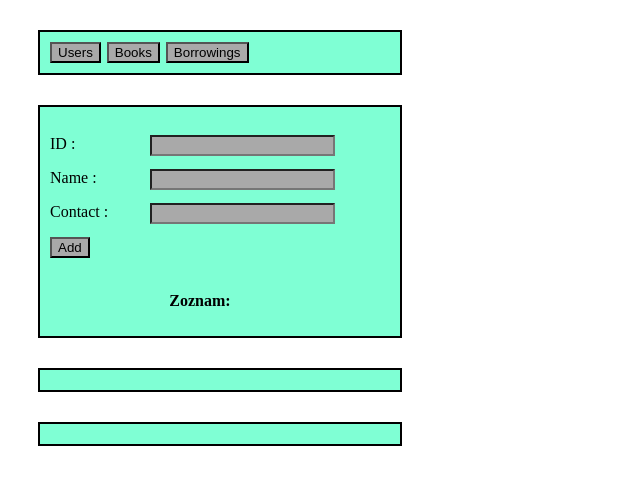
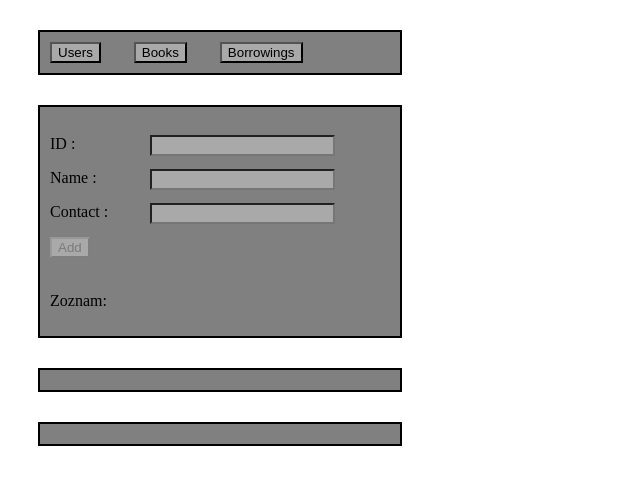
Before and after one commit to JakubUhrincat/Webovky2, an Angular app: page / in a window 1280 px wide. Shown: the top 484 px of the page, without its empty margins (0-640 px from the left). Built offline with nearby package versions, Linux system fonts and the light colour scheme.

Commit message:
Posledné úpravy funkcionality, program dokončený

```diff
--- a/src/app/app.component.css
+++ b/src/app/app.component.css
@@ -1,5 +1,5 @@
 button{
-  margin-right: 2%;
+  margin-right: 11%;
   background-color: darkgrey;
 }
 input{
@@ -23,8 +23,8 @@ p{
   padding: 10px;
   padding-right: 50px;
   margin: 30px;
-  background: aquamarine;
+  background: gray;
 }
 .list{
-  display: flex; justify-content: center; color:black; font-weight: bolder;
+  display: left; justify-content: center; color:black;
 }
--- a/src/app/app.component.html
+++ b/src/app/app.component.html
@@ -8,8 +8,7 @@
   ID :<input [(ngModel)]="user.userId"><p></p>
   Name :<input [(ngModel)]="user.userName"><p></p><p></p>
   Contact : <input [(ngModel)]="user.contact" ><p></p>
-  <!--(click)="pridaj()"-->
-  <button (click)="pridaj()">Add</button><br><br>
+  <button type="submit" [disabled]="!user.userId || !user.userName || !user.contact" (click)="pridaj()">Add</button><br><br>
   <p class="list">Zoznam:</p>
   <div *ngFor="let u of users">
     Id: <b>{{u.userId}}</b>&nbsp;&nbsp;Name: <b>{{u.userName}}</b>&nbsp;&nbsp;Contact: <b>{{u.contact}}</b>
@@ -22,7 +21,7 @@
   Name :<input [(ngModel)]="book.bookName"><p></p>
   Author : <input [(ngModel)]="book.author"><p></p>
   Available :<input [(ngModel)]="book.available"><p></p>
-  <button (click)="pridaj()">Add</button><br><br>
+  <button type="submit" [disabled]="!book.bookName || !book.bookId || !book.author || !book.available" (click)="pridaj()">Add</button><br><br>
   <p class="list">Zoznam:</p>
   <div *ngFor="let b of books">
     Id: <b>{{b.bookId}}</b>&nbsp;&nbsp;Name: <b>{{b.bookName}}</b>&nbsp;&nbsp;Author: <b>{{b.author}}</b>&nbsp;&nbsp;Available: <b>{{b.available}}</b>
@@ -34,11 +33,10 @@
   ID :<input [(ngModel)]="borrowing.borrowingId"><p></p>
   Book :<input [(ngModel)]="borrowing.borrowingBook"><p></p>
   User : <input [(ngModel)]="borrowing.borrowingUser"><p></p>
-  <button (click)="pridaj()">Add</button><br><br>
+  <button type="submit" [disabled]="!borrowing.borrowingId || !borrowing.borrowingBook || !borrowing.borrowingUser"(click)="pridaj()">Add</button><br><br>
   <p class="list">Zoznam:</p>
   <div *ngFor="let bw of borrowings">
     Id: <b>{{bw.borrowingId}}</b>&nbsp;&nbsp;Name: <b>{{bw.borrowingBook}}</b>&nbsp;&nbsp;Author: <b>{{bw.borrowingUser}}</b>
   </div>
 </div>
-  <!--(click)="pridaj()"-->
 </div>
--- a/src/app/app.component.ts
+++ b/src/app/app.component.ts
@@ -29,8 +29,6 @@ export class AppComponent {
      this.borrowings.push({borrowingId:this.borrowing.borrowingId,borrowingBook:this.borrowing.borrowingBook,borrowingUser: this.borrowing.borrowingUser});
    }
 
-
-
 public openMenu(m:MENU){
   this.actualMenu=m;
 }
```
